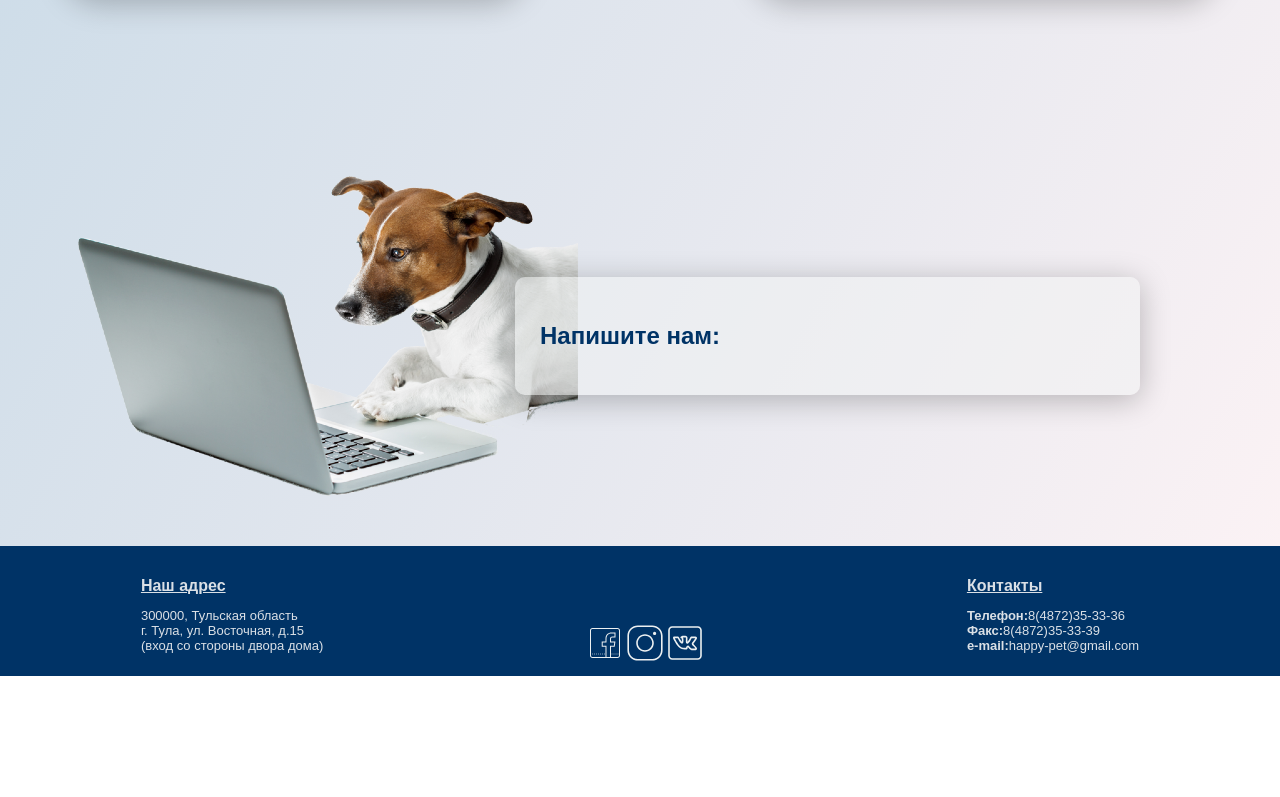
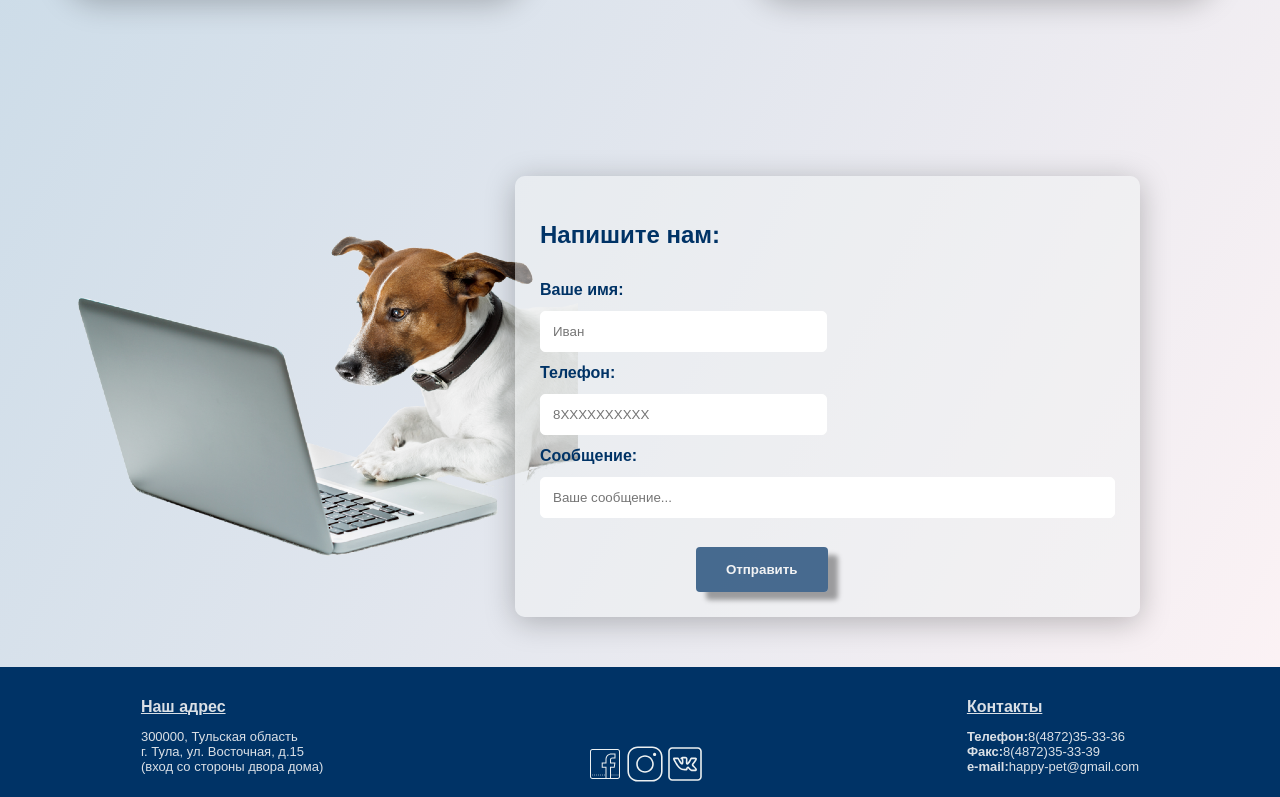
Before and after one commit to Renata-theFirst/VeterianHospitalProject, a React (Create React App) app in the folder veterenerian/: page / in a window 1280 px wide. Shown: the part 1631-2428 px from the top of the page. Before the commit the page ends 2307 px from the top, so only its background shows below. Built offline with nearby package versions, Linux system fonts and the light colour scheme; the HTML template or start-up script is replaced by a standard one.

Commit message:
typescript added for main page

```diff
--- a/veterenerian/src/components/feedback/FeedbackForm.tsx
+++ b/veterenerian/src/components/feedback/FeedbackForm.tsx
@@ -1,56 +1,48 @@
 
 import './FeedBackForm.css';
-/* import React, { useCallback, useEffect, useState } from 'react';
+import React, { useCallback, useState } from 'react';
 import GuestName from '../formLines/GuestName';
 import GuestTel from '../formLines/GuestTel';
-import GuestMessage from '../formLines/GuestMessage'; */
+import GuestMessage from '../formLines/GuestMessage';
 import smartDog from './dogWithComputer.png';
 
 const Feedback = () => {
-    /* const [guestName, setGuestName] = useState<string>('');
-    const [guestTel, setGuestTel] = useState();
+
+    const [guestName, setGuestName] = useState('');
+    const [guestTel, setGuestTel] = useState('');
     const [guestMessage, setGuestMessage] = useState('');
 
-    const inputChangedHandlerTel = (e:) => {
-        const updatedTel = e.target;
+    const inputChangedHandlerTel = (e:React.ChangeEvent<HTMLInputElement>) => {
+         const updatedTel = e.target.value;
         if (updatedTel.match(/[0-9]+$/) && updatedTel.length<=12) {
             setGuestTel(updatedTel);
         } else { updatedTel.slice(0, -1);}
     }
 
-    const inputChangedHandlerName = useCallback((e:) => {
+    const inputChangedHandlerName = useCallback((e:React.ChangeEvent<HTMLInputElement>) => {
         const updatedKeyword = e.target.value;
         if (updatedKeyword.match(/[А-Яа-яЁё\s]+$/)){
             setGuestName(updatedKeyword);
         } else {console.log("error");}
     }, []);
 
-    const inputChangedHandlerMessage = useCallback((e: React.HTMLInputElement) => {
+    const inputChangedHandlerMessage = useCallback((e:React.ChangeEvent<HTMLInputElement>) => {
         const message = e.target.value;
         setGuestMessage(message);
     }, []);
 
-    const submitMessage = (e) => {
+    const submitMessage = (e: React.MouseEvent) => {
         e.preventDefault();
         if(localStorage.length>0){
             localStorage.clear();
         }
         localStorage.setItem(guestName,guestTel);
-        const btn = document.getElementById('formSubmit');
+        const btn = document.getElementById('formSubmit') as HTMLButtonElement;
         btn.classList.add('btn_hover');
+        alert("Сообщение отправлено!");
+        const msg = document.getElementById("guestMessage") as HTMLInputElement;
+        msg.value = '';
     };
-
-    useEffect(() => {
-        const btn = document.getElementById('formSubmit');
-        btn.addEventListener('click', () => {
-            const msg = document.getElementById("guestMessage");
-            if(btn.classList.contains('btn_hover')){
-                alert("Сообщение получено!");
-                btn.classList.remove('btn_hover');
-                msg.value = '';
-            };
-        })
-    });  */
 
     return(
         <div className="form__container">
@@ -61,9 +53,9 @@ const Feedback = () => {
             <div className="form__container-right">
                 <h2>Напишите нам:</h2>
                 <form>
-                    {/* <GuestName
+                    <GuestName
                         guestName={guestName}
-                        inputChangedHandler={() => inputChangedHandlerName}
+                        inputChangedHandler={inputChangedHandlerName}
                     />
                     <GuestTel
                         guestTel={guestTel}
@@ -72,9 +64,9 @@ const Feedback = () => {
                     <GuestMessage
                         guestMessage={guestMessage}
                         inputChangedHandler={inputChangedHandlerMessage}
-                    /> */}
+                    />
                     <div className="form__row">
-                      {/*   <input className="submit" type="Submit" value="Отправить" id="formSubmit" onClick={submitMessage}/> */}
+                        <input className="submit" type="Submit" value="Отправить" id="formSubmit" onClick={submitMessage}/>
                     </div>
                 </form>
             </div>
--- a/veterenerian/src/components/formLines/GuestMessage.tsx
+++ b/veterenerian/src/components/formLines/GuestMessage.tsx
@@ -1,6 +1,4 @@
-const GuestMessage = (props:any) => {
-    const {guestMessage, inputChangedHandler} = props;
-
+const GuestMessage: React.FC<{guestMessage: string, inputChangedHandler: React.ChangeEventHandler}> = ({guestMessage, inputChangedHandler}) => {
     return(
         <div className="form__row">
             <label htmlFor="guestMessage">
--- a/veterenerian/src/components/formLines/GuestName.tsx
+++ b/veterenerian/src/components/formLines/GuestName.tsx
@@ -1,5 +1,31 @@
-const GuestName = (props:any) => {
-    const {guestName, inputChangedHandler} = props;
+/* Первый вариант!
+interface Props {
+    guestName: string,
+    inputChangedHandler:React.ChangeEventHandler
+}
+
+const GuestName = ({guestName, inputChangedHandler}:Props) => {
+    return(
+        <div className="form__row">
+            <label htmlFor="guestName">
+                Ваше имя:
+            </label>
+            <input
+                type = "text"
+                id = "guestName"
+                value = {guestName}
+                onChange = {inputChangedHandler}
+                placeholder = "Иван"
+                required
+            />
+        </div>
+    );
+
+}
+export default GuestName; */
+
+
+const GuestName: React.FC<{guestName: string, inputChangedHandler: React.ChangeEventHandler}> = ({guestName, inputChangedHandler}) => {
     return(
         <div className="form__row">
             <label htmlFor="guestName">
--- a/veterenerian/src/components/formLines/GuestTel.tsx
+++ b/veterenerian/src/components/formLines/GuestTel.tsx
@@ -1,5 +1,4 @@
-const GuestTel = (props:any) => {
-    const {guestTel, inputChangedHandler} = props;
+const GuestTel:React.FC<{guestTel:string, inputChangedHandler:React.ChangeEventHandler}> = ({guestTel, inputChangedHandler}) => {
     return(
         <div className="form__row">
             <label htmlFor="guestTel">
--- a/veterenerian/src/components/mainInfo/MainInfo.tsx
+++ b/veterenerian/src/components/mainInfo/MainInfo.tsx
@@ -16,7 +16,7 @@ const MainInfo = () => {
 
     const renderList = serviceList.map((item, i) => {
         return(
-            <li key={`li-`+{i}}>
+            <li key={`li-${i}`}>
                 {item}
             </li>
         );
```
